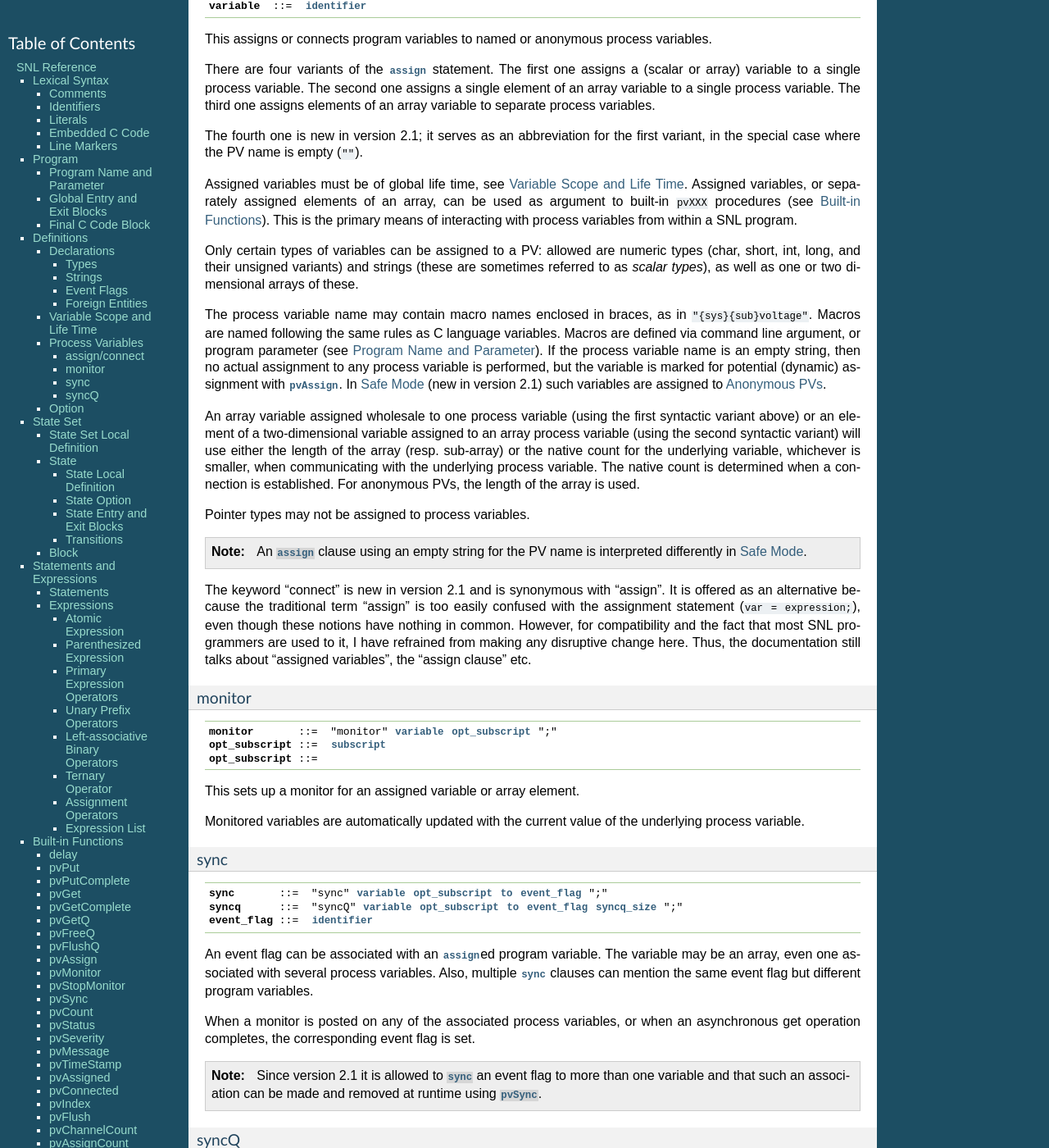
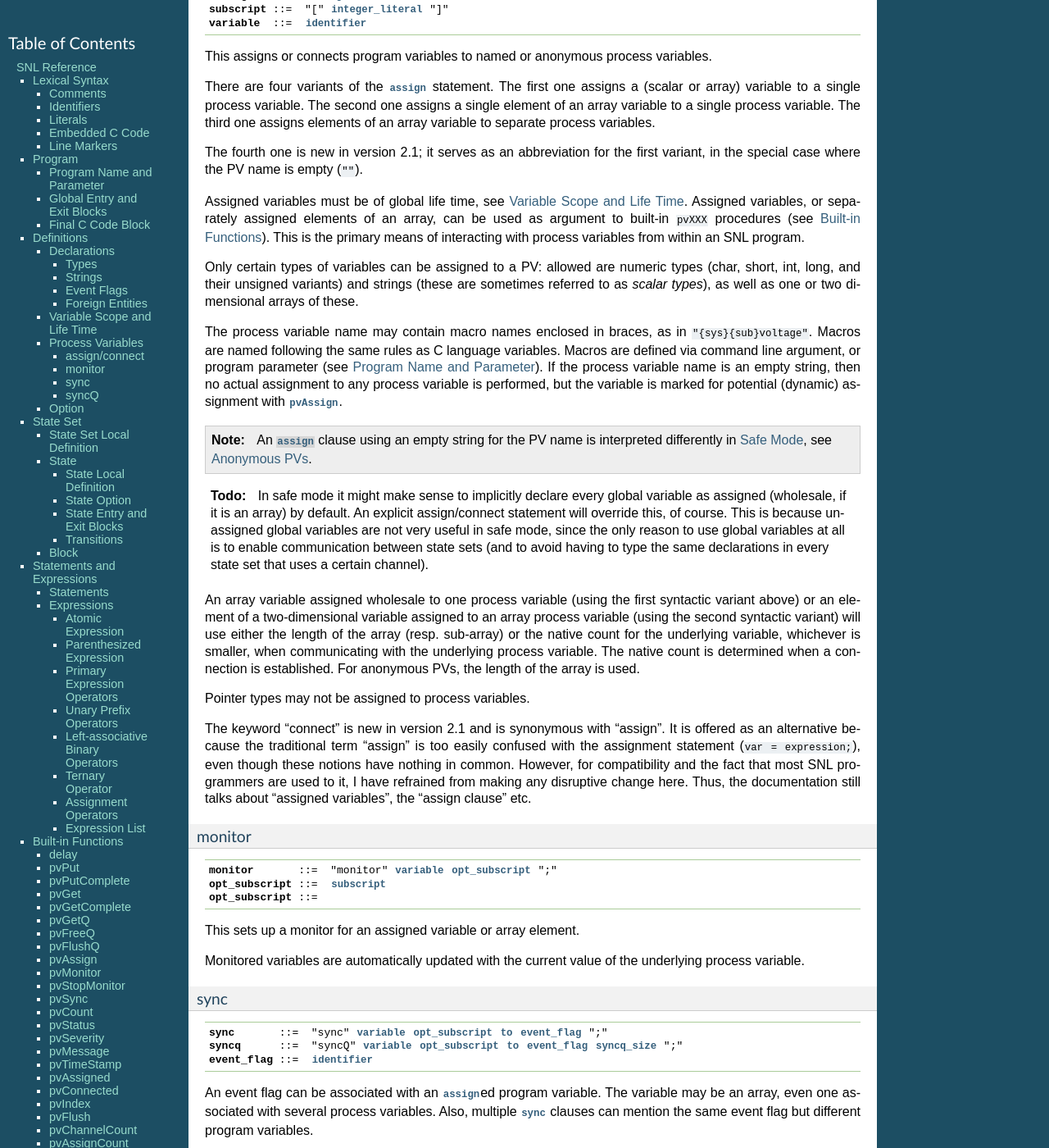
Before and after one commit to jeonghanlee/sequencer-2-2, a Sphinx documentation site: the page built from documentation/Reference.txt, in a window 1280 px wide and 1400 px high, scrolled down 5551 px. Shown: the whole window at 82% size. Built offline with Sphinx 7.4.7, drawn with Linux system fonts in a browser that asks for light colours; some of the changed text lies outside the part shown.

Commit message:
docs: several minor improvements to the reference

```diff
--- a/documentation/Reference.txt
+++ b/documentation/Reference.txt
@@ -379,7 +378,7 @@ Assigned variables must be of global life time, see
 :ref:`variable scope`. Assigned variables, or separately assigned
 elements of an array, can be used as argument to built-in ``pvXXX``
 procedures (see `Built-in Functions`_). This is the primary means of
-interacting with process variables from within a SNL program.
+interacting with process variables from within an SNL program.
 
 Only certain types of variables can be assigned to a PV: allowed
 are numeric types (char, short, int, long, and their unsigned variants)
@@ -393,8 +392,18 @@ command line argument, or program parameter (see `Program Name and
 Parameter`_). If the process variable name is an empty string, then no
 actual assignment to any process variable is performed, but the variable
 is marked for potential (dynamic) assignment with :c:func:`pvAssign`.
-In :ref:`safe mode` (new in version 2.1) such variables are assigned
-to :ref:`anonymous pvs`.
+
+.. note:: An :token:`assign` clause using an empty string for the PV name
+   is interpreted differently in :ref:`safe mode`, see
+   :ref:`anonymous pvs`.
+
+.. todo:: In safe mode it might make sense to implicitly declare every
+   global variable as assigned (wholesale, if it is an array) by default.
+   An explicit assign/connect statement will override this, of course.
+   This is because un-assigned global variables are not very useful in
+   safe mode, since the only reason to use global variables at all is to
+   enable communication between state sets (and to avoid having to type
+   the same declarations in every state set that uses a certain channel).
 
 An array variable assigned wholesale to one process variable (using
 the first syntactic variant above) or an element of a
@@ -419,6 +425,7 @@ nothing in common. However, for compatibility and the
 fact that most SNL programmers are used to it, I have refrained from
 making any disruptive change here. Thus, the documentation still talks
 about "assigned variables", the "assign clause" etc.
+
 
 monitor
 ~~~~~~~
```
Also changed, not shown: other parts of documentation/Reference.txt (+2 -6 lines).
